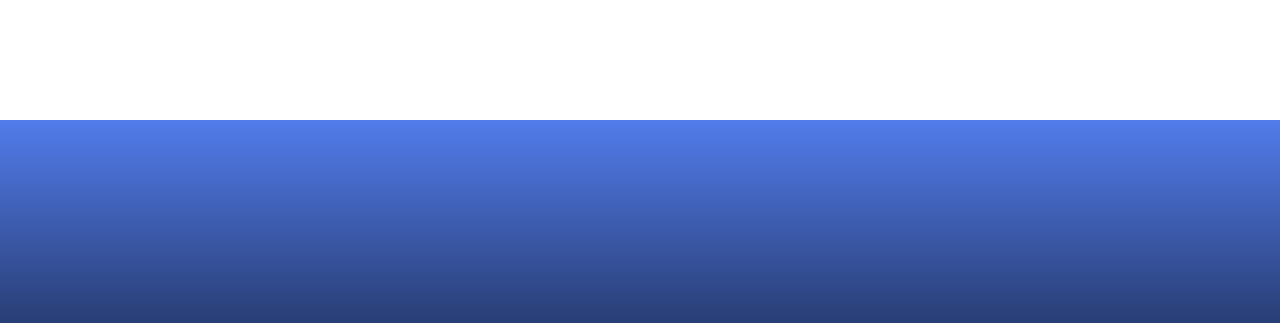
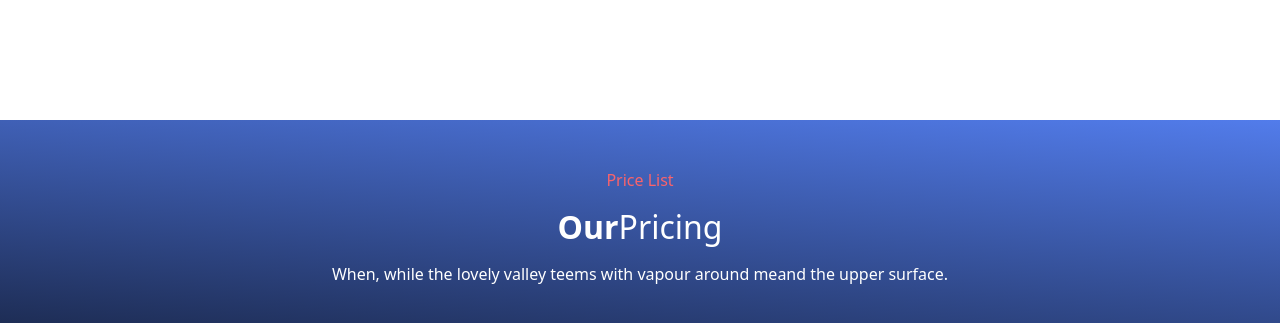
Before and after one commit to mikzanco/corporate-landing, a Vue app: page / in a window 1280 px wide. Shown: the part 2380-2703 px from the top of the page. Built offline with nearby package versions, Linux system fonts and the light colour scheme.

Commit message:
create components and add per completare il componente MainOp&Lp

```diff
--- /dev/null
+++ b/src/components/partials/Lp.vue
@@ -0,0 +1,30 @@
+<script>
+export default {
+    name: 'Lp',
+}
+</script>
+
+<template>
+
+    <div class="main4-1">
+        <div class="d-flex flex-column justify-content-center align-items-center pt-5">
+            <p class="red-text">Price List</p>
+            <h2><strong>Our</strong>Pricing</h2>
+            <p class="gray-color2 mt-2">When, while the lovely valley teems with vapour around meand the upper surface.</p>
+        </div>
+    </div>
+
+</template>
+
+
+<style lang="scss" scoped>
+    @use '../../style/partials/variables' as *;
+
+    .main4-1{
+        width: 100vw;
+        height: 500px;
+        background: linear-gradient(185deg, rgba(82,124,235,1) 0%, rgba(0,0,0,1) 81%);
+    }
+
+
+</style>
--- a/src/components/partials/MainOp&Lp.vue
+++ b/src/components/partials/MainOp&Lp.vue
@@ -1,16 +1,37 @@
 <script>
+
+import Op from './Op.vue'
+import Lp from './Lp.vue'
+
 export default {
     name: 'MainOp&Lp',
+    components:{
+        Op,
+        Lp,
+    }
 }
 </script>
 
 <template>
 
+    <div class="main4">
+        <Op/>
+        <div class="centerCard">
+
+        </div>
+        <Lp/>
+    </div>
 
 </template>
 
 
 <style lang="scss" scoped>
     @use '../../style/partials/variables' as *;
+    .main4{
+        position: relative;
+        min-width: 100vw;
+        height: 1300px;
+        background-color: red;
+    }
 
 </style>
--- /dev/null
+++ b/src/components/partials/Op.vue
@@ -0,0 +1,17 @@
+<script>
+export default {
+    name: 'Op',
+}
+</script>
+
+<template>
+
+
+
+</template>
+
+
+<style lang="scss" scoped>
+    @use '../../style/partials/variables' as *;
+
+</style>
```
